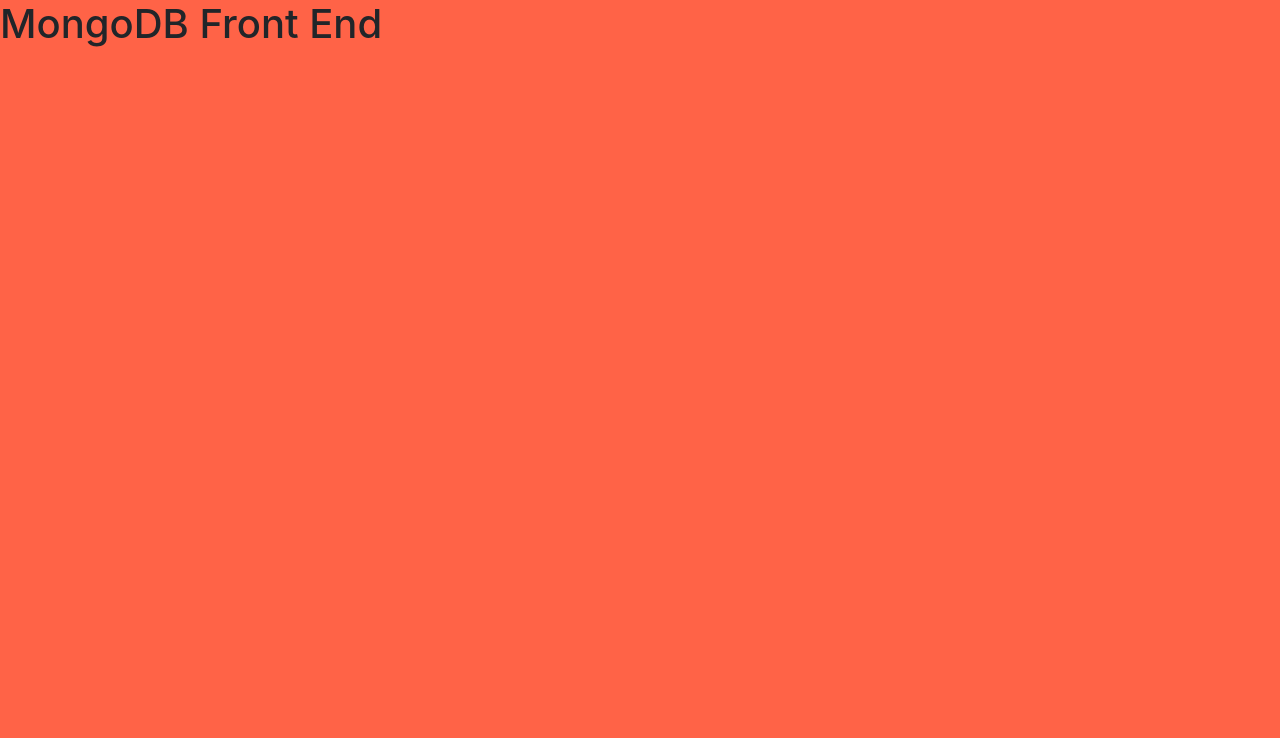
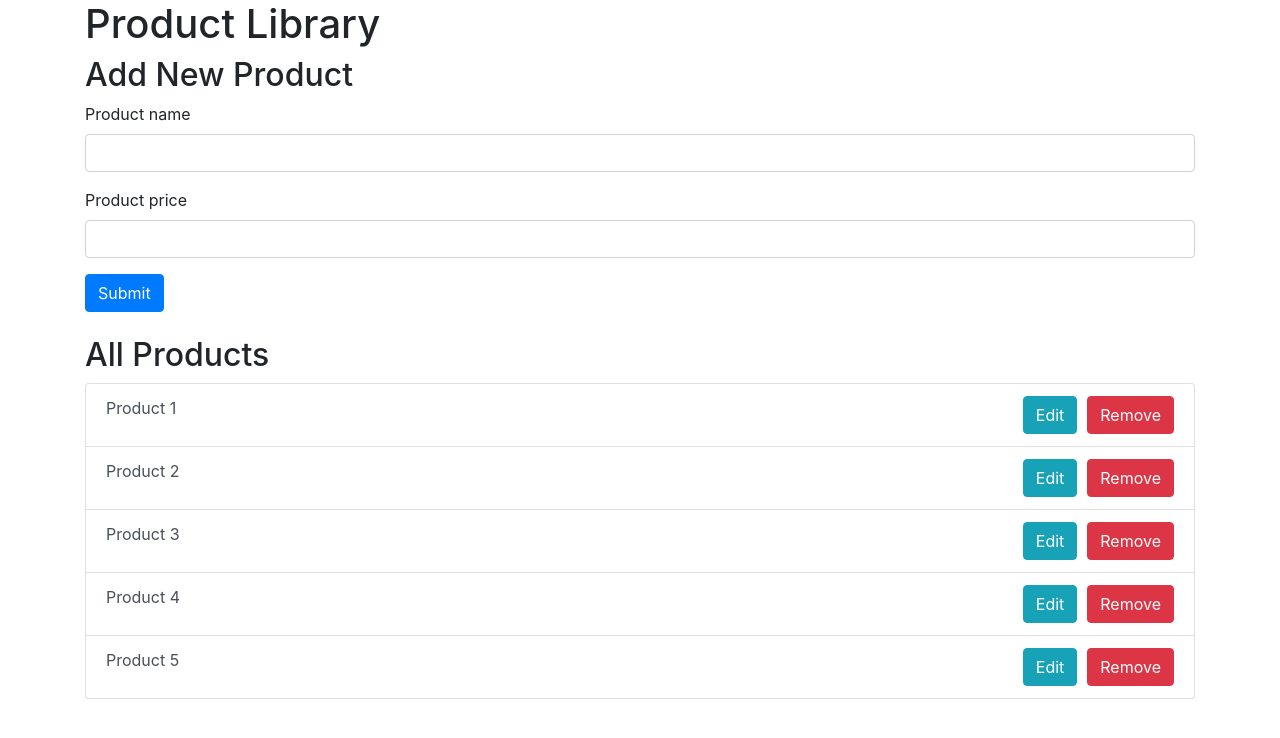
Before and after one commit to JonnySaito/mongoDB-frontEnd, a plain HTML site: page index.html in a window 1280 px wide. Drawn offline with nearby package versions, Linux system fonts and the light colour scheme.

Commit message:
Added input fields for product library

```diff
--- a/css/style.css
+++ b/css/style.css
@@ -5,5 +5,13 @@
 }
 
 body{
-    background-color: tomato;
+    /* background-color: tomato; */
 }
+
+.buttonStyle{
+    float: right;
+}
+
+.buttonSpace{
+    margin-right: 10px;
+}
--- a/index.html
+++ b/index.html
@@ -2,18 +2,47 @@
 <html lang="en" dir="ltr">
     <head>
         <meta charset="utf-8">
+        <meta name="viewport" content="width=device-width, initial-scale=1, shrink-to-fit=no">
         <title>MongoDB Front End</title>
         <link rel="stylesheet" href="node_modules/bootstrap/dist/css/bootstrap.css">
         <link rel="stylesheet" href="css/style.css">
     </head>
     <body>
-        <h1>MongoDB Front End</h1>
+      <div class="container">
+        <h1>Product Library</h1>
+        <h2>Add New Product</h2>
+        <form>
+          <div class="form-group">
+                <label for="productName">Product name</label>
+                <input type="email" class="form-control" id="productName" aria-describedby="emailHelp" placeholder="">
+          </div>
+            <div class="form-group">
+                <label for="productPrice">Product price</label>
+                <input type="password" class="form-control" id="productPrice" placeholder="">
+            </div>
+          <button type="submit" class="btn btn-primary">Submit</button>
+        </form>
+        <br>
+        <h2>All Products</h2>
+        <div class="list-group">
+            <a class="list-group-item list-group-item-action">Product 1 <div class = "buttonStyle"><button type="button" class="btn btn-info buttonSpace">Edit</button><button type="button" class="btn btn-danger">Remove</button></div></a>
+            <a class="list-group-item list-group-item-action">Product 2 <div class = "buttonStyle"><button type="button" class="btn btn-info buttonSpace">Edit</button><button type="button" class="btn btn-danger">Remove</button></div></a>
+            <a class="list-group-item list-group-item-action">Product 3 <div class = "buttonStyle"><button type="button" class="btn btn-info buttonSpace">Edit</button><button type="button" class="btn btn-danger">Remove</button></div></a>
+            <a class="list-group-item list-group-item-action">Product 4 <div class = "buttonStyle"><button type="button" class="btn btn-info buttonSpace">Edit</button><button type="button" class="btn btn-danger">Remove</button></div></a>
+            <a class="list-group-item list-group-item-action">Product 5 <div class = "buttonStyle"><button type="button" class="btn btn-info buttonSpace">Edit</button><button type="button" class="btn btn-danger">Remove</button></div></a>
+
+        </div>
+
+
+      </div>
+
+
 
 
 
         <script src="node_modules/jquery/dist/jquery.min.js" charset="utf-8"></script>
+        <script src="node_modules/popper.js/dist/umd/popper.min.js" charset="utf-8"></script>
         <script src="node_modules/bootstrap/dist/js/bootstrap.min.js" charset="utf-8"></script>
-        <script src="node_modules/popper.js/dist/umd/popper.min.js" charset="utf-8"></script>
-        <script src="js/style.js" charset="utf-8"></script>
+        <script src="js/script.js" charset="utf-8"></script>
     </body>
 </html>
```
